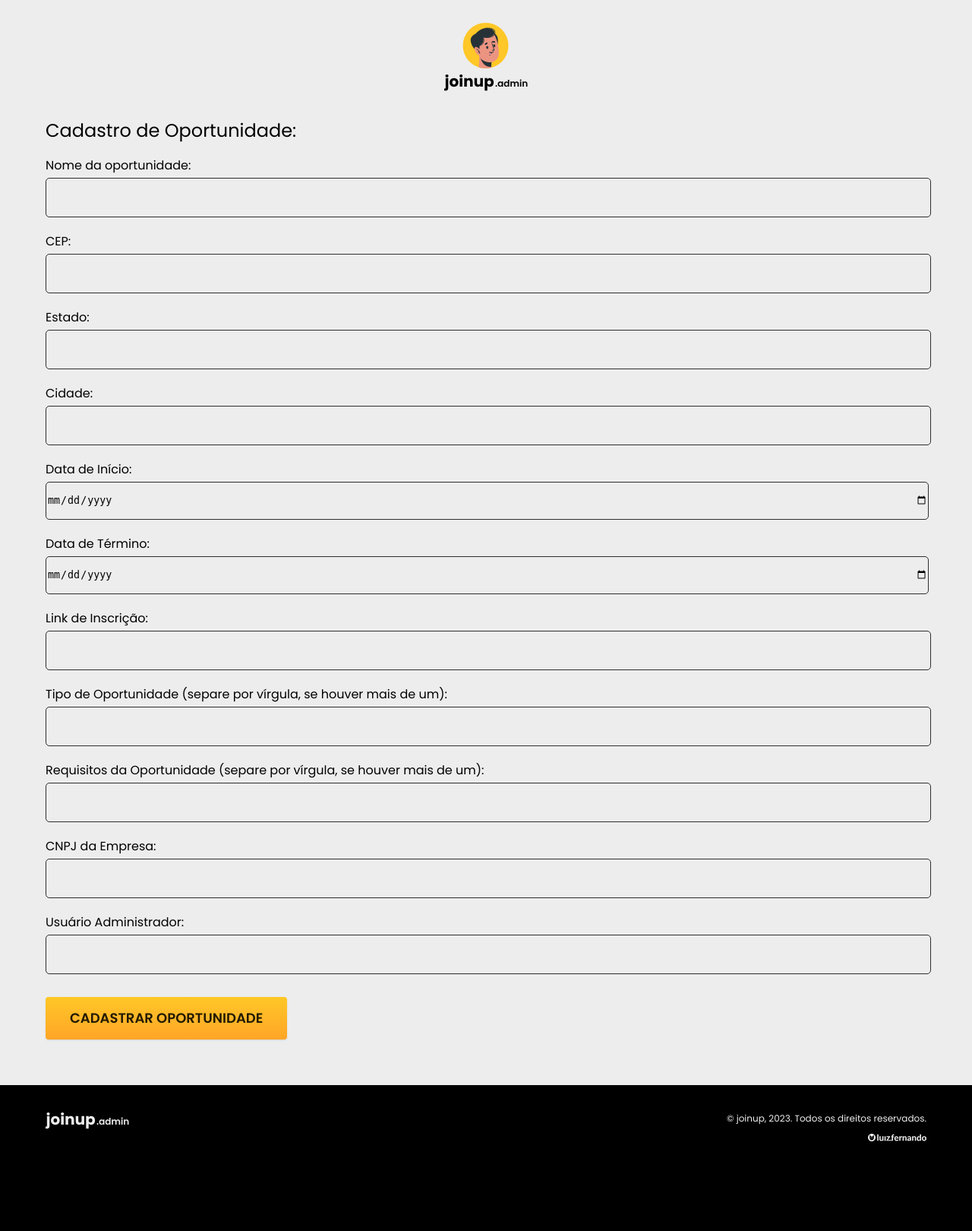
After one commit to luizfernando05/projetoBD_joinup, a PHP site: page /cadastroOportunidade.php in a window 1280 px wide. The commit adds this page. Shown: the whole page at 76% size. Run offline with PHP 8.4, Linux system fonts and the light colour scheme; the visitor is signed in with stand-in values (Sample User, id 1); some libraries are stand-ins or nearby versions.

Commit message:
v.0.0.4 - cadastroOportunidade.php processaCadOpo.php - inserir a tela de cadastro de uma oportunidade e o código que leva essas informações ao banco de dados

```diff
--- /dev/null
+++ b/joinup/view/cadastroOportunidade.php
@@ -0,0 +1,107 @@
+<?php
+    session_start();
+
+    if (!isset($_SESSION['usuarioAdm'])) {
+        header("Location: loginAdm.php");
+        exit();
+    }
+
+    include_once('../model/config.php');
+?>
+
+<!DOCTYPE html>
+<html lang="pt-br">
+<head>
+    <meta charset="UTF-8">
+    <meta name="viewport" content="width=device-width, initial-scale=1.0">
+    <title>Cadastro de Oportunidade | joinup.admin</title>
+
+    <link rel="stylesheet" href="./css/style.css">
+
+    <link rel="icon" href="./images/favincon.png" type="image/x-icon">
+
+    <link rel="preconnect" href="https://fonts.googleapis.com">
+    <link rel="preconnect" href="https://fonts.gstatic.com" crossorigin>
+    <link href="https://fonts.googleapis.com/css2?family=Poppins:wght@400;600&family=Roboto:wght@400;500&display=swap" rel="stylesheet">
+</head>
+
+<body>
+    <header class="header-adm-bg">
+        <div class="container">
+            <div class="logo-adm"><a href="./telaLoginAdm.html"><img src="./images/logoAdm.svg"" alt="Logo JoinUp Administrador"></a></div>
+        </div>
+    </header>
+
+    <section>
+        <div class="container"  id="cadOportunidade">
+            <h1 class="font-1-l color-c12">Cadastro de Oportunidade:</h1>
+                <form id="form-cad-oportunidade" action="../controller/processaCadOpo.php" method="post">
+
+                    <div id="cadInfoOportunidade">
+
+                        <!-- Nome da oportunidade -->
+                        <label class="font-1-s color-c12" for="nomeOportunidade">Nome da oportunidade:</label>
+                        <input type="text" id="nomeOportunidade" name="nomeOportunidade" required>
+
+                        <!-- CEP -->
+                        <label class="font-1-s color-c12" for="cep">CEP:</label>
+                        <input type="text" id="cep" name="cep">
+
+                        <!-- Estado -->
+                        <label class="font-1-s color-c12" for="estado">Estado:</label>
+                        <input type="text" id="estado" name="estado">
+
+                        <!-- Cidade -->
+                        <label class="font-1-s color-c12" for="cidade">Cidade:</label>
+                        <input type="text" id="cidade" name="cidade" >
+
+                        <!-- Data de Início -->
+                        <label class="font-1-s color-c12" for="dataInicio">Data de Início:</label>
+                        <input type="date" id="dataInicio" name="dataInicio" required>
+
+                        <!-- Data de Término -->
+                        <label class="font-1-s color-c12" for="dataFim">Data de Término:</label>
+                        <input type="date" id="dataFim" name="dataFim" required>
+
+                        <!-- Link de Inscrição -->
+                        <label class="font-1-s color-c12" for="linkIns">Link de Inscrição:</label>
+                        <input type="text" id="linkIns" name="linkIns" required>
+
+                        <!-- Tipo de Oportunidade -->
+                        <label class="font-1-s color-c12" for="tipo">Tipo de Oportunidade (separe por vírgula, se houver mais de um):</label>
+                        <input type="text" id="tipo" name="tipo" required>
+
+                        <!-- Requisitos da Oportunidade -->
+                        <label class="font-1-s color-c12" for="requisitos">Requisitos da Oportunidade (separe por vírgula, se houver mais de um):</label>
+                        <input type="text" id="requisitos" name="requisitos">
+
+                        <!-- CNPJ da Empresa -->
+                        <label class="font-1-s color-c12" for="cnpjEmpresa">CNPJ da Empresa:</label>
+                        <input type="text" id="cnpjEmpresa" name="cnpjEmpresa" required>
+
+                        <!-- Usuário Administrador -->
+                        <label class="font-1-s color-c12" for="usuarioAdm">Usuário Administrador:</label>
+                        <input type="text" id="usuarioAdm" name="usuarioAdm" required>
+                    </div>
+
+                    <button id="btn-cad-oportunidade" class="btn" type="submit">Cadastrar Oportunidade</button>
+                </form>
+            </div>
+        </div>
+    </section>
+
+    <footer>
+        <div class="content-foot">
+            <div id="logo-text">
+                <a href="./loginAdm.html"><img src="./images/logoAdm-text.svg" alt="Logo da JoinUp em versão de texto"></a>
+            </div>
+
+            <div id="text-foot">
+                <span class="font-1-xs color-c2">© joinup, 2023. Todos os direitos reservados.</span>
+                <img src="./images/logoLuizFernandov1.svg" alt="">
+            </div>
+        </div>
+    </footer>
+
+</body>
+</html>
--- a/joinup/view/indexAdm.php
+++ b/joinup/view/indexAdm.php
@@ -38,7 +38,7 @@
 
             <a id="cadEmpresa" class="btn" href="./cadastroEmpresa.php">Cadastrar Empresa</a>
 
-            <a id="cadOportunidade" class="btn" href="./cadastrarOportunidade.html">Cadastrar Oportunidade de Estágio</a>
+            <a id="cadOportunidade" class="btn" href="./cadastroOportunidade.php">Cadastrar Oportunidade de Estágio</a>
         </div>
     </section>
 
```
Also changed, not shown: joinup/controller/processaCadOpo.php (added, +90 -0 lines), sql/joinup.sql (+24 -0 lines).
